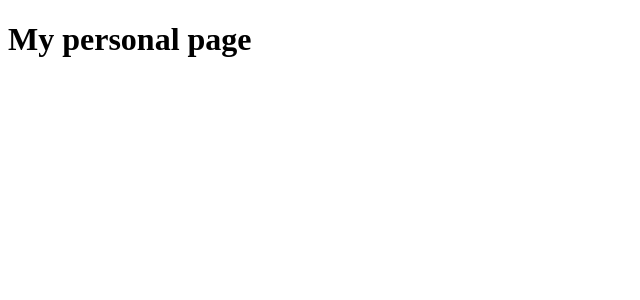
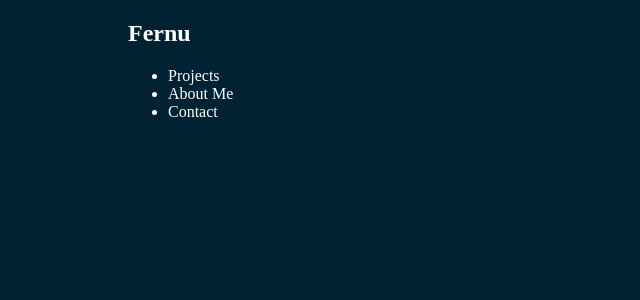
Before and after one commit to FernuDev/Personal-Page, a React app: page / in a window 1280 px wide. Shown: the top 300 px of the page, without its empty margins (0-640 px from the left). Built offline with nearby package versions, Linux system fonts and the light colour scheme.

Commit message:
Agregando header

```diff
--- a/public/index.html
+++ b/public/index.html
@@ -2,7 +2,6 @@
 <html lang="en">
   <head>
     <meta charset="utf-8" />
-    <link rel="icon" href="%PUBLIC_URL%/favicon.ico" />
     <meta name="viewport" content="width=device-width, initial-scale=1" />
     <meta name="theme-color" content="#000000" />
     <link rel="preconnect" href="https://fonts.googleapis.com">
--- /dev/null
+++ b/src/Layout/Header.jsx
@@ -0,0 +1,19 @@
+import React from 'react';
+
+const Header = () => {
+    return (
+        <header className='container'>
+            <h2>Fernu</h2>
+
+            <nav>
+                <ul>
+                    <li>Projects</li>
+                    <li>About Me</li>
+                    <li>Contact</li>
+                </ul>
+            </nav>
+        </header>
+    );
+}
+
+export default Header;
--- a/src/components/App.jsx
+++ b/src/components/App.jsx
@@ -1,9 +1,16 @@
 import React from 'react';
+
+import "../styles/App.css";
+
+//Components
+import Header from '../Layout/Header';
 
 const App = () => {
     return (
-       <h1>My personal page</h1>
-     );
+      <>
+        <Header />
+      </>
+    );
 }
 
 export default App;
--- /dev/null
+++ b/src/styles/App.css
@@ -0,0 +1,23 @@
+:root{
+    --bgColor : #002233;
+}
+
+html{
+    background-color: var(--bgColor);
+    color: white;
+}
+
+body{
+    margin: 0;
+    padding: 0;
+}
+
+#root{
+    padding: 0;
+    margin: 0;
+}
+
+.container{
+    max-width: 80%;
+    margin: 0 auto;
+}
--- a/webpack.config.js
+++ b/webpack.config.js
@@ -26,6 +26,14 @@ module.exports = {
                 use: {
                     loader: "html-loader"
                 }
+            },
+            {
+                test: /\.(css|scss)$/,
+                use: [
+                    {loader: MiniCssExtractPlugin.loader},
+                    "css-loader",
+                    "sass-loader"
+                ]
             }
         ]
     },
```
Also changed, not shown: package.json (+8 -7 lines), 2 other files (tests, documents, lock files or other folders).
